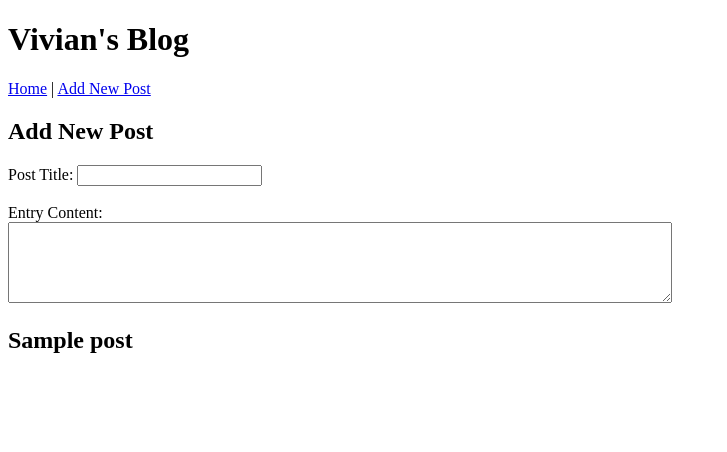
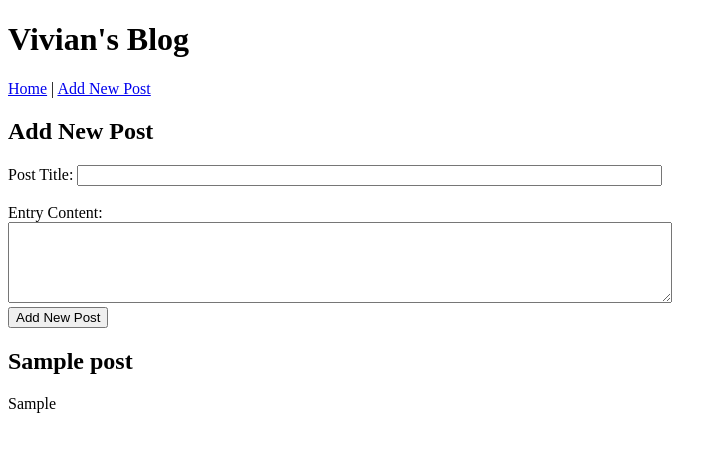
Before and after one commit to vivianmaxine/build-a-blog, a Flask app: page / in a window 1280 px wide. Shown: the top 452 px of the page, without its empty margins (0-727 px from the left). Run offline with Flask 2, Linux system fonts and the light colour scheme; tables that the repository leaves empty hold one stand-in row (values such as "Sample post").

Commit message:
Added code to make form submissions into new blog posts and added .gitignore file

```diff
--- a/main.py
+++ b/main.py
@@ -40,5 +40,17 @@ def index():
     return render_template('index.html', title="Vivian's Blog", posts=posts)
 
 
+@app.route('/create-post', methods=['GET', 'POST'])
+def create_post():
+    new_post_title = request.form['new_title']
+    new_post_entry = request.form['new_entry']
+
+    post = BlogPost(title=new_post_title, entry=new_post_entry)
+
+    db.session.add(post)
+    db.session.commit()
+
+    return redirect('/')
+
 if __name__ == "__main__":
     app.run()
--- a/templates/index.html
+++ b/templates/index.html
@@ -3,23 +3,25 @@
 {% block content %}
 
     <h2>Add New Post</h2>
-    <form methods="POST">
+    <form action='/create-post' method="POST">
         <label>
             Post Title:
-            <input type="text" name="title">
+            <input type="text" name="new_title" size="70">
         </label><br><br>
         <label>
             Entry Content:<br>
-            <textarea name="entry" rows="5" cols="80"></textarea>
+            <textarea name="new_entry" rows="5" cols="80"></textarea>
         </label>
+        <br>
+        <input type="submit" value="Add New Post">
     </form>
 
     {% if posts|length == 0 %}
         <h4>No blog posts yet</h4>
     {% else %}
-        {% for post in posts %}
+        {% for post in posts|reverse %}
             <h2>{{post.title}}</h2>
-            <!--<p>{{post.entry}}-->
+            <p>{{post.entry}}</p>
         {% endfor %}
     {% endif %}
 
```
Also changed, not shown: 1 other file.
